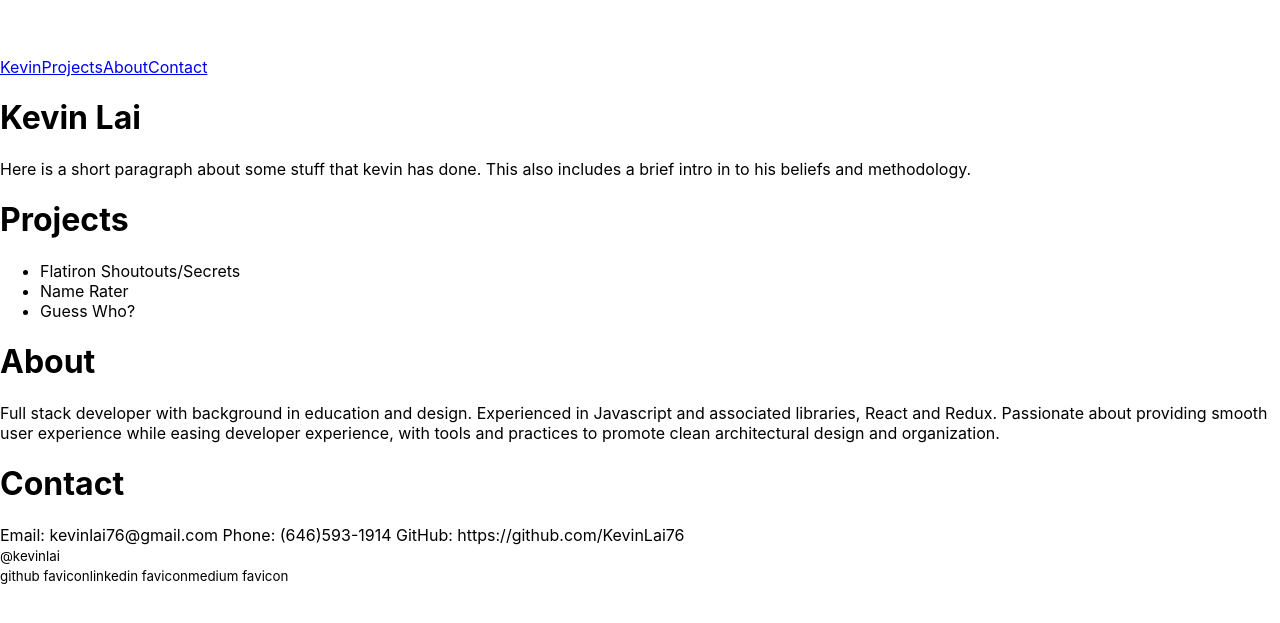
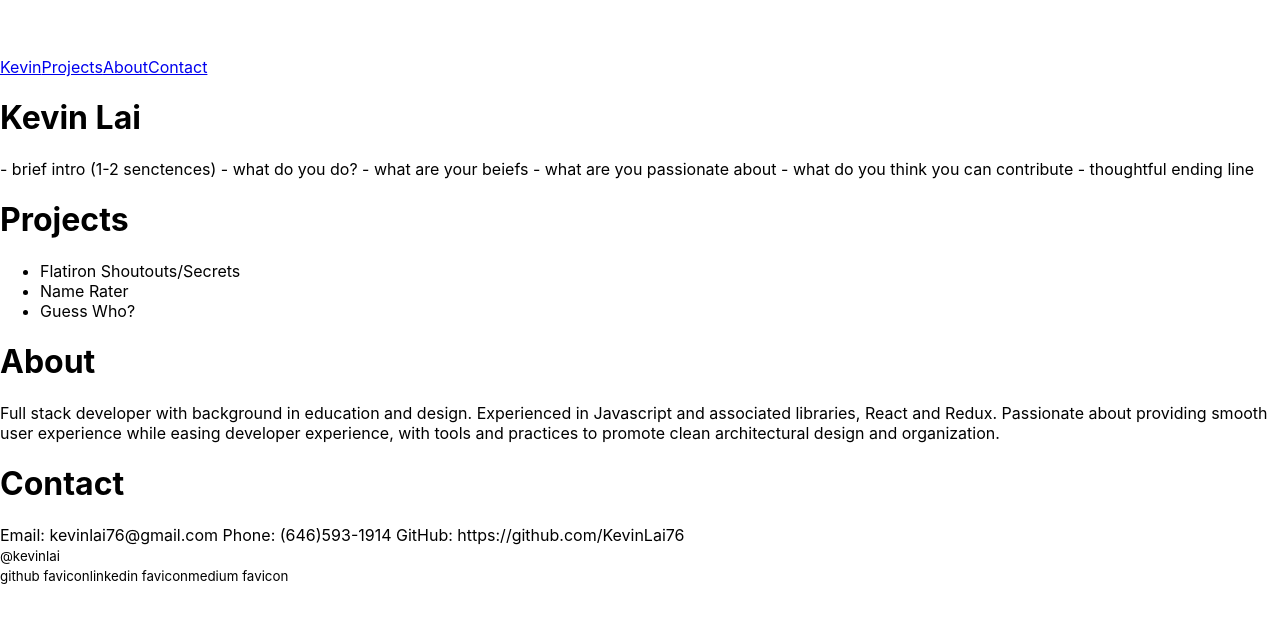
Before and after one commit to KevinLai76/website, a React (Create React App) app: page / in a window 1280 px wide. Shown: the part 103-726 px from the top of the page. Built offline with nearby package versions, Linux system fonts and the light colour scheme.

Commit message:
blocked out a brief summary for the introduction to the website

```diff
--- a/src/components/home.js
+++ b/src/components/home.js
@@ -10,8 +10,13 @@ class Home extends React.Component {
             <div className='body'>
                 <div className="bio-section">
                     <h1>Kevin Lai</h1>
-                    <p>Here is a short paragraph about some stuff that kevin has done.
-                       This also includes a brief intro in to his beliefs and methodology.
+                    <p>
+                        - brief intro (1-2 senctences)
+                        - what do you do?
+                            - what are your beiefs
+                            - what are you passionate about
+                            - what do you think you can contribute
+                        - thoughtful ending line
                     </p>
                 </div>
                 <div className='project-section'>
```
